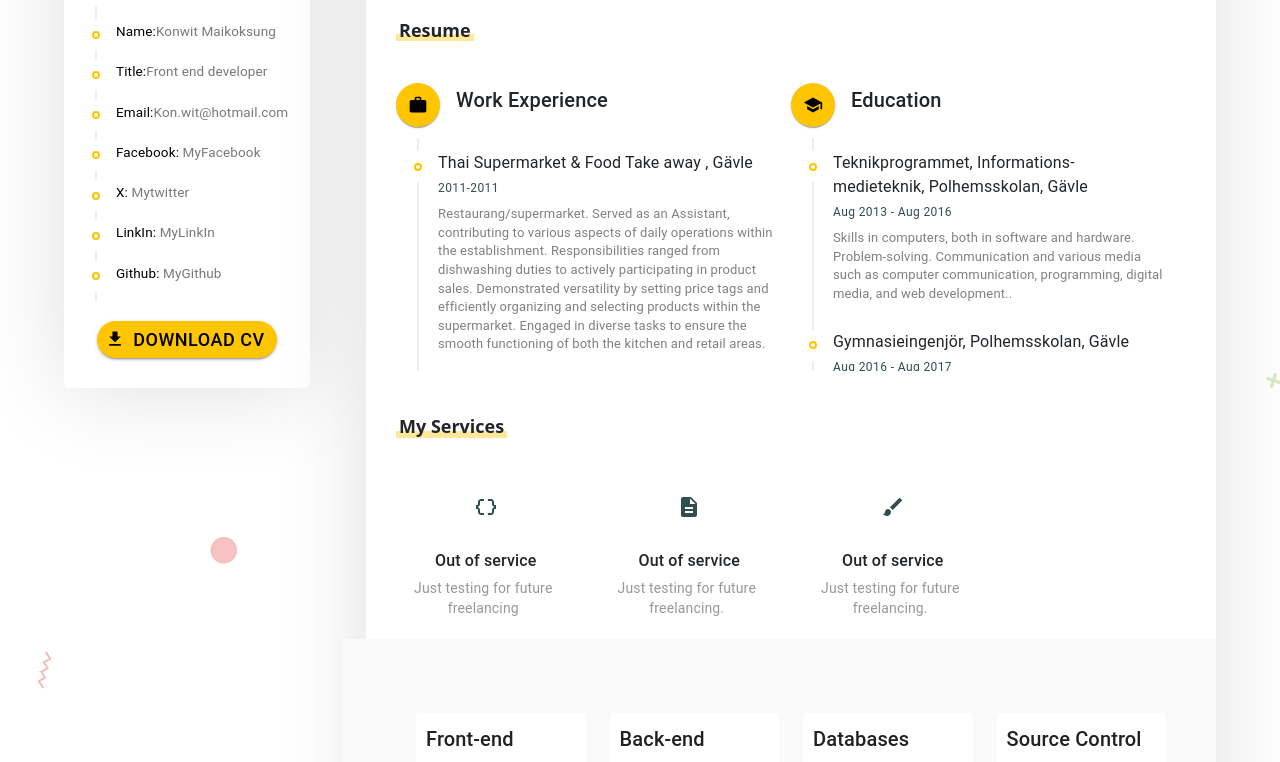
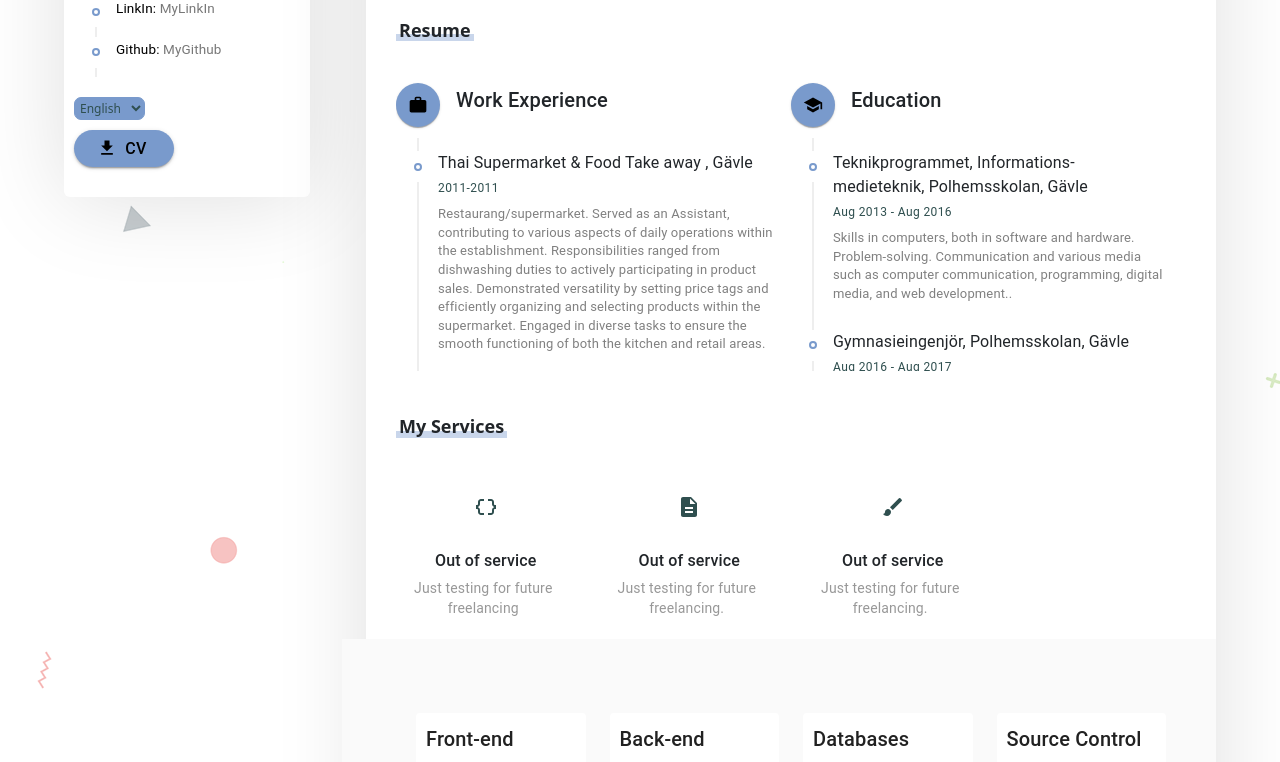
Before and after one commit to Konvvit/resume, a React (Create React App) app: page / in a window 1280 px wide. Shown: the part 500-1262 px from the top of the page. Built offline with nearby package versions, Linux system fonts and the light colour scheme.

Commit message:
Update
Update: Removed uneccessary codes, changed profile, register more informations, button updated

```diff
--- a/src/App.css
+++ b/src/App.css
@@ -1,6 +1,6 @@
 /* Root variables for color customization */
 :root {
-    --main-color: #ffc500;
+    --main-color: #799ACC;
 }
 
 /* Margins and Paddings */
--- a/src/Components/Button/DownloadButton.js
+++ b/src/Components/Button/DownloadButton.js
@@ -35,7 +35,7 @@ const DownloadButton = ({ pdfUrl, fileName }) => {
       download={fileName}
       style={{ color: "black" }}
     >
-      Download CV
+      CV
     </Button>
   );
 };
--- a/src/Components/Header/Header.css
+++ b/src/Components/Header/Header.css
@@ -3,9 +3,8 @@
     margin-bottom: 30px;
     background-color: white;
     padding: 0 22px 0 0;
-    /* Adjusted padding value */
     border-radius: 6px;
-    box-shadow: 0px 2px 92px 9px black rgb(0, 0, 0, 0.07);
+    box-shadow: 0px 2px 92px 9px rgba(0, 0, 0, 0.07); /* Corrected box-shadow syntax */
 }
 
 /* Styling for the header navigation link */
@@ -49,7 +48,7 @@
 }
 
 /* Styling for the icons within the right section of the header */
-.header .header_right>a>.MuiSvgIcon-root {
+.header .header_right > a > .MuiSvgIcon-root {
     font-size: 16px;
     margin-right: 12px;
     color: black;
--- a/src/Components/Profile/Profile.css
+++ b/src/Components/Profile/Profile.css
@@ -79,7 +79,7 @@
 
 .button_container button {
     background-color: var(--main-color) !important;
-    font-size: 18px !important;
+    font-size: 16px !important;
     font-weight: 100px !important;
     border: 0 !important;
     border-radius: 50px !important;
@@ -87,3 +87,48 @@
     line-height: 35px !important;
     min-width: 100px !important;
 }
+
+.button_container {
+    display: flex;
+    flex-direction: column;
+    /* Stack items vertically */
+    align-items: flex-start;
+    /* Aligns items to the start */
+    gap: 10px;
+    /* Optional: Adds space between the selector and button */
+}
+
+.language-selector {
+    padding: 1px;
+    /* Add padding for better spacing */
+    border: 1px solid var(--main-color);
+    /* Use your main color for the border */
+    border-radius: 7px;
+    /* Rounded corners */
+    background-color: var(--main-color);
+    /* Background color */
+    color: darkslategray;
+    /* Text color */
+    font-size: 12px;
+    /* Font size */
+    cursor: pointer;
+    /* Pointer cursor on hover */
+    transition: all 0.3s ease;
+    /* Smooth transition for hover effects */
+}
+
+/* Hover effect */
+.language-selector:hover {
+    background-color: var(--main-color);
+    /* Change background on hover */
+    color: rgb(0, 0, 0);
+    /* Change text color on hover */
+}
+
+/* Focus effect */
+.language-selector:focus {
+    outline: none;
+    /* Remove default outline */
+    box-shadow: 0 0 5px var(--main-color);
+    /* Add a shadow for focus */
+}
--- a/src/Components/Profile/Profile.js
+++ b/src/Components/Profile/Profile.js
@@ -1,13 +1,11 @@
 import { Typography } from "@mui/material";
-import React from "react";
+import React, { useState } from "react";
 import CustomTimeline, { CustomeTimelineSeparator } from "../Timeline/Timeline";
 import AccountBoxIcon from "@mui/icons-material/AccountBox";
 import resumeData from "../../utils/resumeData";
 import "./Profile.css";
 import TimelineItem from "@mui/lab/TimelineItem";
 import TimelineContent from "@mui/lab/TimelineContent";
-import CustomButton from "../Button/Button";
-import GetAppIcon from "@mui/icons-material/GetApp";
 import DownloadButton from "../Button/DownloadButton";
 
 // CustomTimelineItem component to represent each item in the timeline
@@ -34,6 +32,14 @@ const CustomTimelineItem = ({ title, text, link }) => (
 
 // Profile component representing the user's profile information
 const Profile = () => {
+  const [language, setLanguage] = useState("en"); // State to manage the selected language
+
+  // Define URLs for both CV versions
+  const cvUrls = {
+    en: "https://example.com/your_cv_english.pdf", // Replace with your actual English CV URL
+    sv: "https://example.com/your_cv_swedish.pdf", // Replace with your actual Swedish CV URL
+  };
+
   return (
     <div className="profile container_shadow">
       <div className="profile_name">
@@ -42,7 +48,7 @@ const Profile = () => {
       </div>
 
       <figure className="profile_image">
-        <img src={require("../../assets/images/Profile.jpg")} alt="" />
+        <img src={require("../../assets/images/Profile.png")} alt="" />
       </figure>
 
       <div className="profile_information">
@@ -62,9 +68,21 @@ const Profile = () => {
         </CustomTimeline>
 
         <div className="button_container">
+          {/* Language Selector */}
+          <select
+            className="language-selector" // Add the class for styling
+            value={language}
+            onChange={(e) => setLanguage(e.target.value)}
+          >
+            <option value="en">English</option>
+            <option value="sv">Swedish</option>
+          </select>
+          {/* Download Button */}
           <DownloadButton
-            pdfUrl="https://www.w3.org/WAI/ER/tests/xhtml/testfiles/resources/pdf/dummy.pdf"
-            fileName="Your_CV.pdf"
+            pdfUrl={cvUrls[language]}
+            fileName={
+              language === "en" ? "Your_CV_English.pdf" : "Ditt_CV_Svenska.pdf"
+            }
           />
         </div>
       </div>
--- a/src/Pages/Contact/Contact.js
+++ b/src/Pages/Contact/Contact.js
@@ -3,20 +3,8 @@ import React from "react";
 import { Grid, Typography, TextField } from "@mui/material";
 import CustomeButton from "../../Components/Button/Button";
 import resumeData from "../../utils/resumeData";
-import { useDispatch } from "react-redux";
-import { setNotification, clearNotification } from "../../redux/nSlice";
 
 const Contact = () => {
-  const dispatch = useDispatch();
-
-  const handleSuccess = () => {
-    dispatch(setNotification({ message: "Success!", type: "success" }));
-  };
-
-  const handleError = () => {
-    dispatch(setNotification({ message: "Error!", type: "error" }));
-  };
-
   return (
     <Grid container spacing={5} className="section pt_45 pb_45">
       {/* Contact form */}
@@ -65,13 +53,13 @@ const Contact = () => {
             <Grid item xs={12}>
               <Typography className="contactInfo_item">
                 <span>Address:</span>
-                {resumeData.adress}
+                {resumeData.Address}
               </Typography>
             </Grid>
             <Grid item xs={12}>
               <Typography className="contactInfo_item">
                 <span>Phone:</span>
-                {resumeData.phone}
+                {resumeData.Phone}
               </Typography>
             </Grid>
             <Grid item xs={12}>
@@ -94,10 +82,6 @@ const Contact = () => {
             </Grid>
           </Grid>
         </Grid>
-        <div>
-          <button onClick={handleSuccess}>Show Success</button>
-          <button onClick={handleError}>Show Error</button>
-        </div>
       </Grid>
     </Grid>
   );
--- a/src/utils/resumeData.js
+++ b/src/utils/resumeData.js
@@ -1,9 +1,7 @@
 /* eslint-disable import/no-anonymous-default-export */
 import React from "react";
-import XIcon from "@mui/icons-material/X";
 import LinkedInIcon from "@mui/icons-material/LinkedIn";
 import GitHubIcon from "@mui/icons-material/GitHub";
-import FacebookIcon from "@mui/icons-material/Facebook";
 import DataObjectIcon from "@mui/icons-material/DataObject";
 import DescriptionIcon from "@mui/icons-material/Description";
 import BrushIcon from "@mui/icons-material/Brush";
@@ -12,24 +10,15 @@ import LanguageIcon from "@mui/icons-material/Language";
 
 export default {
   name: "Konwit Maikoksung",
-  title: "Front end developer",
+  title: "Developer",
 
   birthday: "21th October 1996",
-  email: "Kon.wit@hotmail.com",
+  email: "konvvit@gmail.com",
   Job: "Freelancer",
   Phone: "0704601711",
+  Address: "Sweden, Gävle",
 
   socials: {
-    Facebook: {
-      link: "https://www.facebook.com",
-      text: "MyFacebook",
-      icon: <FacebookIcon />,
-    },
-    X: {
-      link: "https://twitter.com/",
-      text: "Mytwitter",
-      icon: <XIcon />,
-    },
     LinkIn: {
       link: "https://www.linkedin.com/in/konwit-maikhoksung-306a53205/",
       text: "MyLinkIn",
@@ -130,25 +119,19 @@ export default {
         "Typescript",
         "Bootstrap",
         "Material Ui",
+        "Tailwind CSS",
+        "API",
+        "UX",
+        "UI",
       ],
     },
     {
       title: "Back-end",
-      description: [
-        "No experience yet",
-        "No experience yet",
-        "No experience yet",
-        "No experience yet",
-      ],
+      description: ["Firebase", "Nodejs"],
     },
     {
       title: "Databases",
-      description: [
-        "No experience yet",
-        "No experience yet",
-        "MySQL",
-        "No experience yet",
-      ],
+      description: ["Firebase", "MongoDB", "MySQL"],
     },
     {
       title: "Source Control",
@@ -307,7 +290,7 @@ export default {
       ],
     },
     {
-      tag: "Java",
+      tag: "java",
       images: [
         "https://png.pngtree.com/thumb_back/fh260/background/20200714/pngtree-modern-double-color-futuristic-neon-background-image_351866.jpg",
       ],
```
Also changed, not shown: src/redux/notification.js (deleted, +0 -22 lines), src/assets/images/Profile.jpg (deleted), 1 other file (tests, documents, lock files or other folders).
